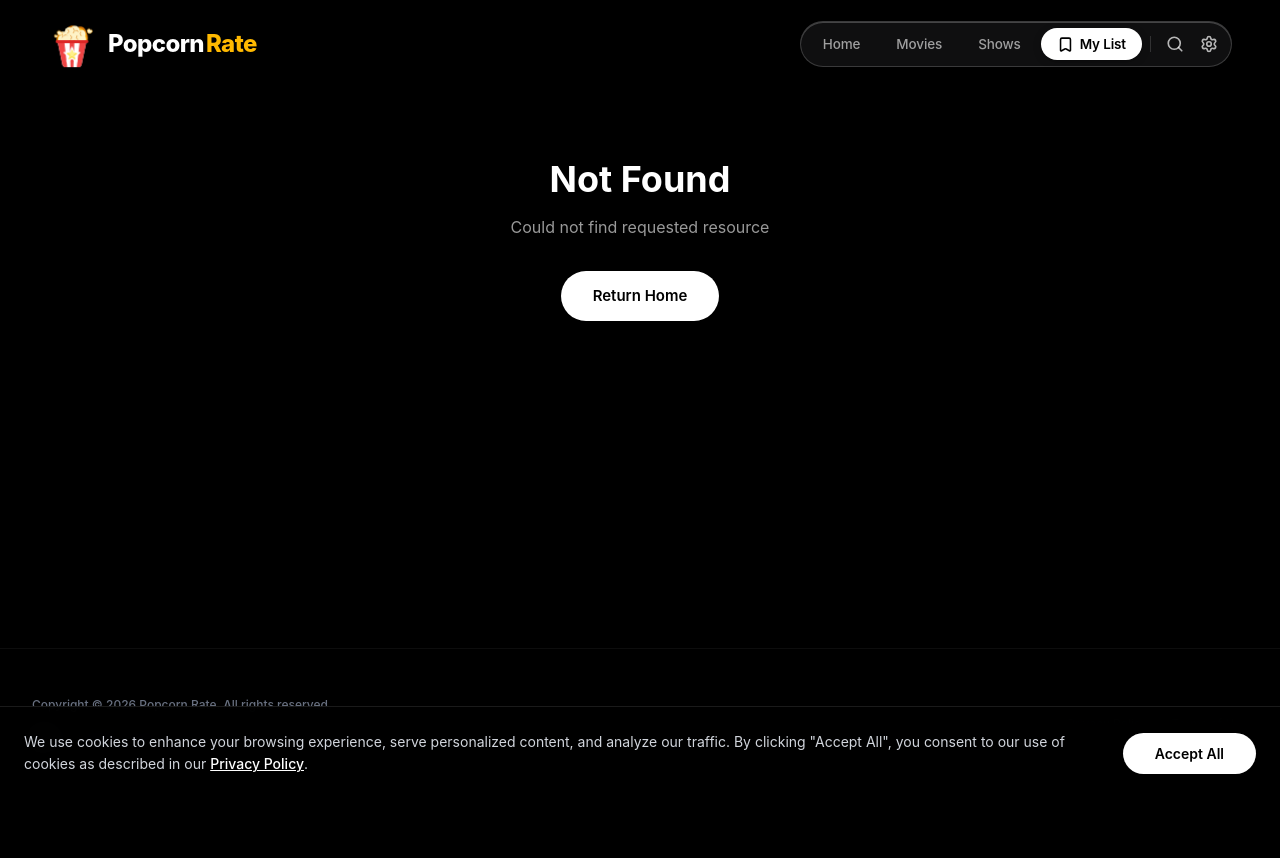
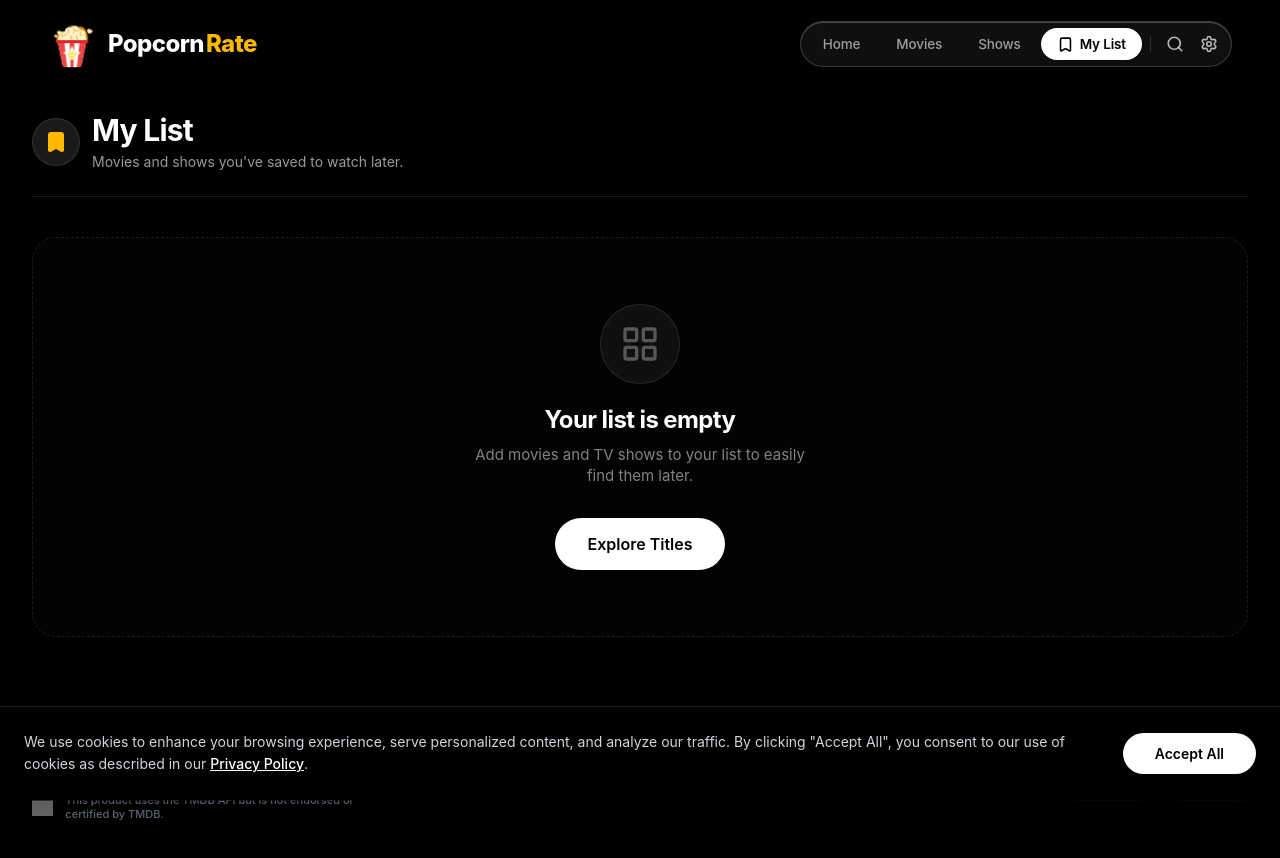
Before and after one commit to DaraOfficial/PopcornRate, a Next.js app: page /list in a window 1280 px wide. Before the commit this address had no page. Shown: the top 858 px of the page. Before the commit the page ends 800 px from the top, so only its background shows below. Built offline with nearby package versions, Linux system fonts and the light colour scheme; grey boxes are pictures that could not be loaded.

Commit message:
feat(watchlist): implement user watchlist page
Add a dedicated page to display saved movies from localStorage, featuring a loading state and an empty state UI.

```diff
--- /dev/null
+++ b/app/list/page.tsx
@@ -0,0 +1,77 @@
+'use client';
+
+import { useState, useEffect } from 'react';
+import MovieCard from '@/components/MovieCard';
+import { Bookmark, LayoutGrid } from 'lucide-react';
+import Link from 'next/link';
+
+export default function WatchlistPage() {
+  const [watchlist, setWatchlist] = useState<any[]>([]);
+  const [isLoaded, setIsLoaded] = useState(false);
+
+  useEffect(() => {
+    try {
+      const saved = localStorage.getItem('popcorn-watchlist');
+      if (saved) {
+        setWatchlist(JSON.parse(saved));
+      }
+    } catch (err) {
+      console.error('Failed to load watchlist', err);
+    }
+    setIsLoaded(true);
+  }, []);
+
+  if (!isLoaded) {
+    return (
+      <main className="flex-1 w-full flex items-center justify-center min-h-[60vh]">
+        <div className="w-8 h-8 rounded-full border-2 border-white/20 border-t-white animate-spin"></div>
+      </main>
+    );
+  }
+
+  return (
+    <main className="flex-1 w-full max-w-[2000px] mx-auto px-4 sm:px-6 md:px-8 pt-28 pb-20">
+      <div className="flex items-center gap-3 mb-8 sm:mb-10 border-b border-white/10 pb-6">
+        <div className="w-10 h-10 sm:w-12 sm:h-12 rounded-full bg-white/10 flex items-center justify-center border border-white/10 text-amber-400 shrink-0">
+          <Bookmark className="w-5 h-5 sm:w-6 sm:h-6" fill="currentColor" />
+        </div>
+        <div>
+          <h1 className="text-2xl sm:text-3xl font-bold tracking-tight text-white drop-shadow-sm">
+            My List
+          </h1>
+          <p className="text-white/60 text-[13px] sm:text-sm mt-1">Movies and shows you've saved to watch later.</p>
+        </div>
+      </div>
+
+      {watchlist.length === 0 ? (
+        <div className="flex flex-col items-center justify-center min-h-[50vh] text-center border border-dashed border-white/10 rounded-3xl bg-white/[0.01]">
+          <div className="w-16 h-16 sm:w-20 sm:h-20 rounded-full bg-white/5 flex items-center justify-center mb-5 border border-white/10">
+            <LayoutGrid className="w-8 h-8 sm:w-10 sm:h-10 text-white/30" />
+          </div>
+          <h2 className="text-xl sm:text-2xl font-bold text-white mb-2 tracking-tight">Your list is empty</h2>
+          <p className="text-white/50 text-sm sm:text-[15px] max-w-sm mb-8 px-4">
+            Add movies and TV shows to your list to easily find them later.
+          </p>
+          <Link
+            href="/"
+            className="flex items-center justify-center gap-2 bg-white text-black px-6 py-3 sm:px-8 sm:py-3.5 rounded-full font-semibold text-[15px] sm:text-[16px] shadow-[0_4px_16px_rgba(0,0,0,0.25),0_1px_2px_rgba(0,0,0,0.1)] hover:bg-white/95 active:scale-95 transition-all duration-200 ease-out"
+          >
+            Explore Titles
+          </Link>
+        </div>
+      ) : (
+        <div className="grid grid-cols-2 sm:grid-cols-3 md:grid-cols-4 lg:grid-cols-5 xl:grid-cols-6 gap-3 sm:gap-4 lg:gap-6 gap-y-8 sm:gap-y-10">
+          {watchlist.map((item: any) => (
+            <MovieCard
+              key={`${item.type}-${item.id}`}
+              movie={{
+                ...item,
+                media_type: item.type
+              }}
+            />
+          ))}
+        </div>
+      )}
+    </main>
+  );
+}
```
